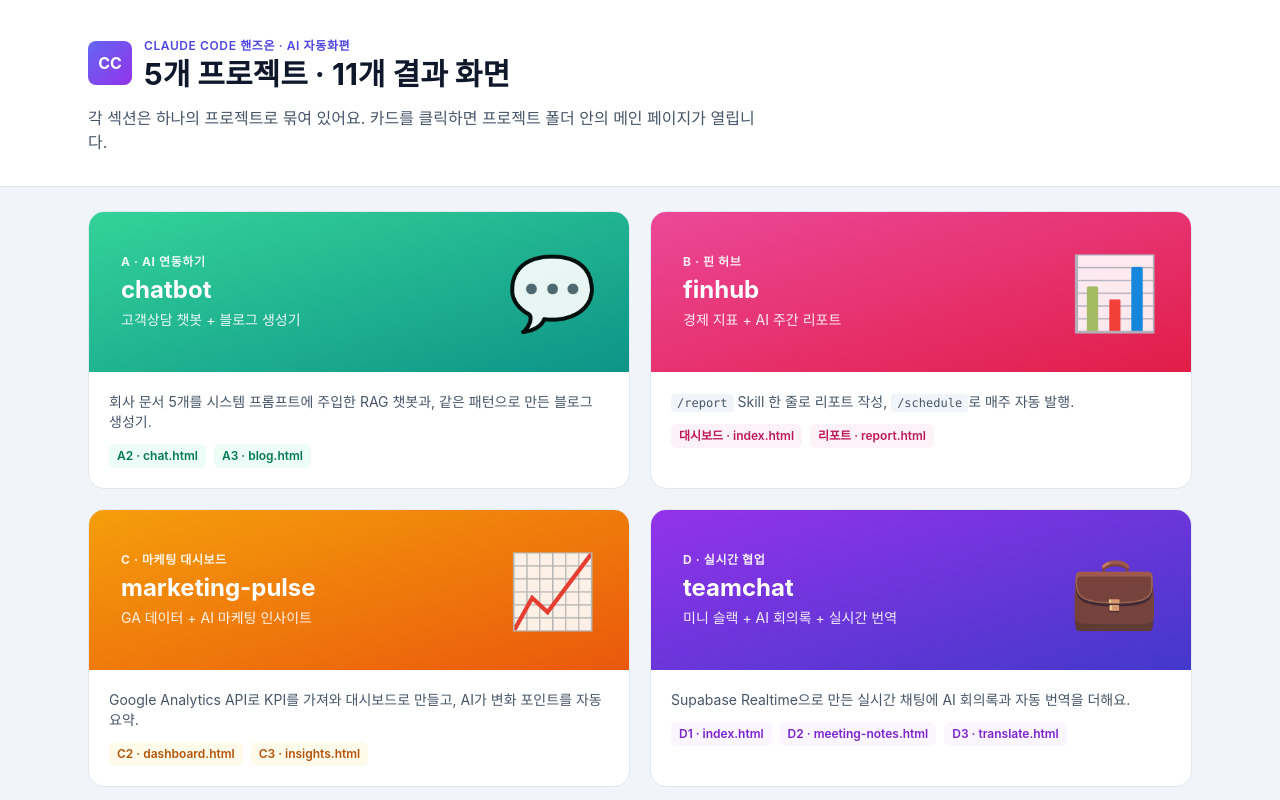
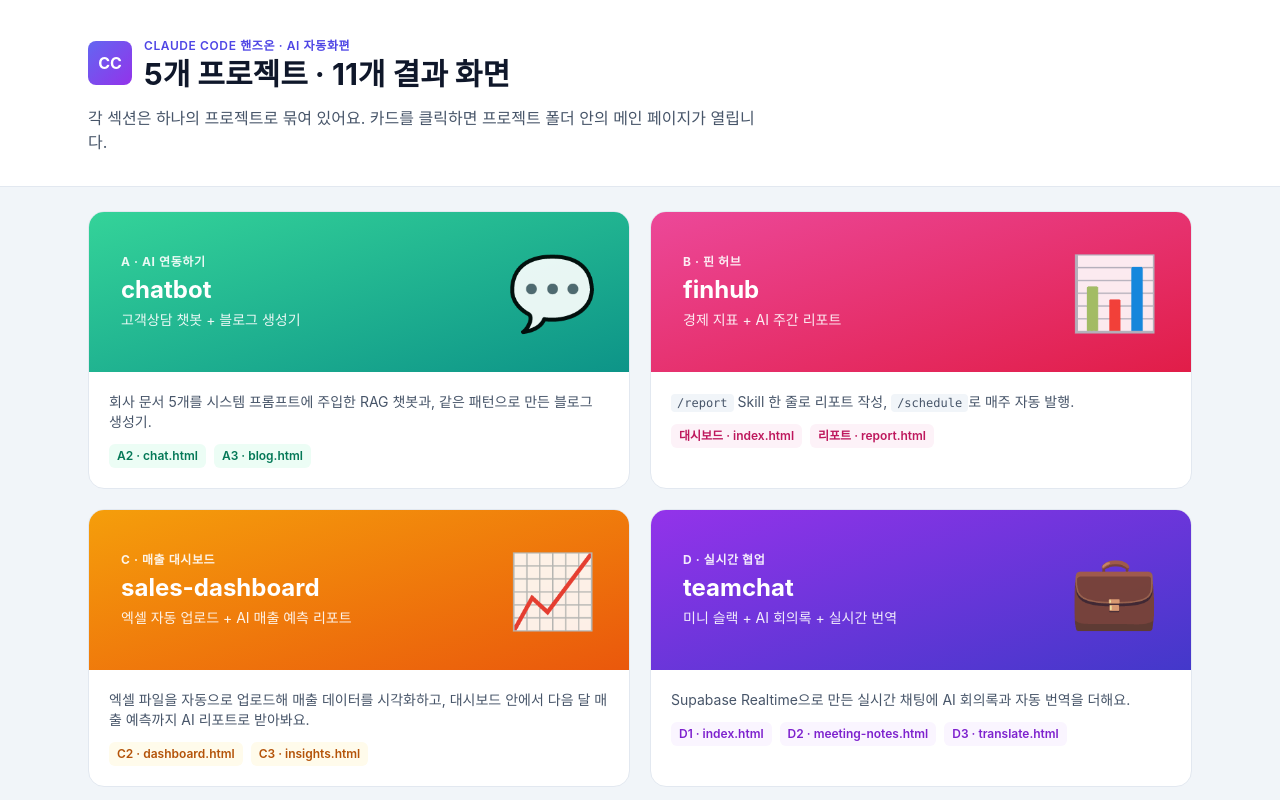
Before and after one commit to aicodingvalley/claude-code-handson-0, a plain HTML site: page index.html in a window 1280 px wide. Shown: the top 800 px of the page. Drawn offline with nearby package versions, Linux system fonts and the light colour scheme.

Commit message:
Reframe C card as sales dashboard with Excel upload and AI forecast
Co-Authored-By: Claude Opus 4.7 (1M context) <noreply@anthropic.com>

```diff
--- a/index.html
+++ b/index.html
@@ -68,14 +68,14 @@
   <a href="projects/marketing-pulse/dashboard.html" class="group bg-white rounded-2xl border border-slate-200 hover:border-amber-400 hover:shadow-xl transition overflow-hidden">
     <div class="h-40 bg-gradient-to-br from-amber-500 to-orange-600 flex items-center justify-between px-8 text-white">
       <div>
-        <div class="text-xs font-bold uppercase tracking-wider opacity-90">C · 마케팅 대시보드</div>
-        <h3 class="text-2xl font-bold mt-1">marketing-pulse</h3>
-        <p class="text-sm opacity-90 mt-1">GA 데이터 + AI 마케팅 인사이트</p>
+        <div class="text-xs font-bold uppercase tracking-wider opacity-90">C · 매출 대시보드</div>
+        <h3 class="text-2xl font-bold mt-1">sales-dashboard</h3>
+        <p class="text-sm opacity-90 mt-1">엑셀 자동 업로드 + AI 매출 예측 리포트</p>
       </div>
       <div class="text-7xl opacity-90">📈</div>
     </div>
     <div class="p-5 text-sm">
-      <p class="text-slate-600">Google Analytics API로 KPI를 가져와 대시보드로 만들고, AI가 변화 포인트를 자동 요약.</p>
+      <p class="text-slate-600">엑셀 파일을 자동으로 업로드해 매출 데이터를 시각화하고, 대시보드 안에서 다음 달 매출 예측까지 AI 리포트로 받아봐요.</p>
       <div class="flex gap-2 mt-3">
         <span class="px-2 py-1 text-xs bg-amber-50 text-amber-700 rounded-md font-semibold">C2 · dashboard.html</span>
         <span class="px-2 py-1 text-xs bg-amber-50 text-amber-700 rounded-md font-semibold">C3 · insights.html</span>
```
